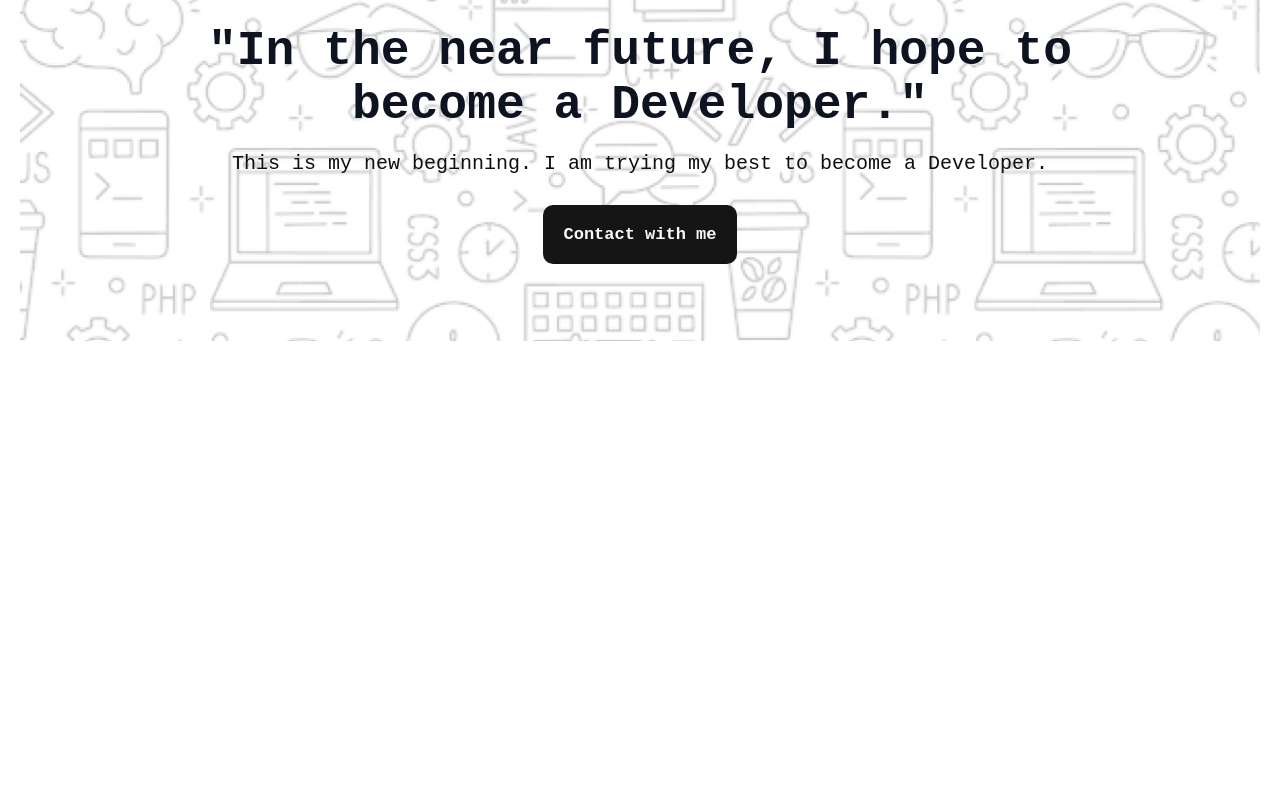
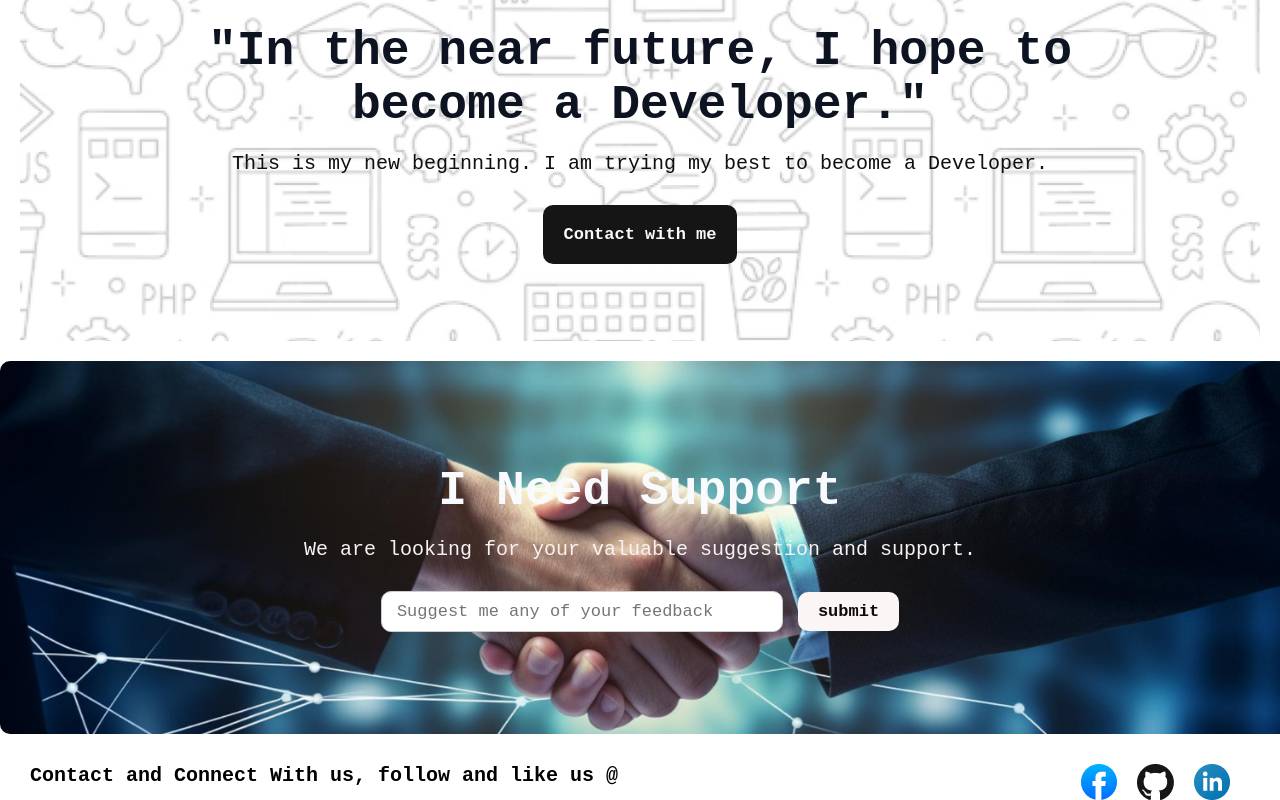
Before and after one commit to Marufa-Zannatara/B10A1Assagnment, a plain HTML site: page index.html in a window 1280 px wide. Shown: the part 450-1250 px from the top of the page. Before the commit the page ends 820 px from the top, so only its background shows below. Drawn offline with Linux system fonts and the light colour scheme; a web font is replaced by a local one.

Commit message:
Added Footer and Socail media icon section

```diff
--- a/index.html
+++ b/index.html
@@ -27,11 +27,31 @@
             <p> This is my new beginning. I am trying my best to become a Developer.</p>
             <button>Contact with me</button>
     </div>
-
     </header>
 
 
+    <footer>
+        <div class="footer">
 
+                <h1> I Need Support</h1>
+                <p> We are looking for your valuable suggestion and support.</p>
+                <div class="footerbtn">
+                    <input type="text", placeholder="Suggest me any of your feedback">
+                    <button>submit</button>
+                </div>
+        </div>
+    </footer>
+
+
+    <div class="socialmedia">
+        <h1> Contact and Connect With us, follow and like us @</h1>
+        <div class="socialmediaicon">
+            <img src="images/facebook.png" alt="facebook-icon">
+            <img src="images/github.png" alt="github-icon">
+            <img src="images/linkedin-icon 1.png" alt="linkedin-icon">
+       </div>
+
+    </div>
 
 </body>
 </html>
--- a/styles/style.css
+++ b/styles/style.css
@@ -8,6 +8,7 @@ body, html {
     height: 100%;
 }
 
+/* Navbar section */
 .nav button{
     color: #2c2929;
     background-color: #f9f0f0;
@@ -27,6 +28,8 @@ body, html {
     margin: 20px;
     padding: 10px;
 }
+
+/* First Section Or Cover */
 
 .cover {
     background-image: url('../images/Hero-bg.png');
@@ -81,3 +84,81 @@ body, html {
     font-size: 17px;
     border-radius: 10px;
 }
+
+
+/* footer section */
+.footer {
+    background-image: url('../images/handshake.jpg');
+    display: flex;
+    flex-direction: column;
+    align-items: center;
+    justify-content: center;
+    margin: 0 auto; /* here i'm Centering the footer's all components */
+    padding: 30px;
+    background-size: cover;
+    background-position: center;
+    height: 313px;
+    max-width: 1440px;
+    border-radius:10px 0 0 10px;
+
+}
+
+.footer h1 {
+    color: #f9fafd;
+    text-align: center;
+    font-family: "Azeret Mono", monospace;
+    font-size: 48px;
+    font-weight: 900;
+    margin-bottom: 20px;
+}
+
+.footer p {
+    color: #f8f2f2;
+    text-align: center;
+    font-family: "Azeret Mono", monospace;
+    font-size: 20px;
+    margin-bottom: 30px;
+}
+
+.footerbtn {
+    display: flex;
+    justify-content: center;
+    align-items: center;
+    /* Adding some  space between input box and  submit button */
+    gap: 15px;
+}
+
+.footerbtn input {
+    width: 370px;
+    padding: 10px 15px;
+    font-size: 17px;
+    border-radius: 10px;
+    border: 1px solid #ccc;
+    font-family: "Azeret Mono", monospace;
+}
+
+.footerbtn button {
+    color: #0d0c0c;
+    background-color: #fcf5f5;
+    padding: 10px 20px;
+    border: none;
+    cursor: pointer;
+    font-family: "Azeret Mono", monospace;
+    font-weight: 600;
+    font-size: 17px;
+    border-radius: 10px;
+}
+
+.socialmedia{
+    display: flex;
+    justify-content: space-between;
+    margin: 30px 50px 50px 30px;
+    font-family: "Azeret Mono", monospace;
+    font-size: 10px;
+}
+
+.socialmediaicon{
+    gap: 20px;
+    display: flex;
+
+}
```
